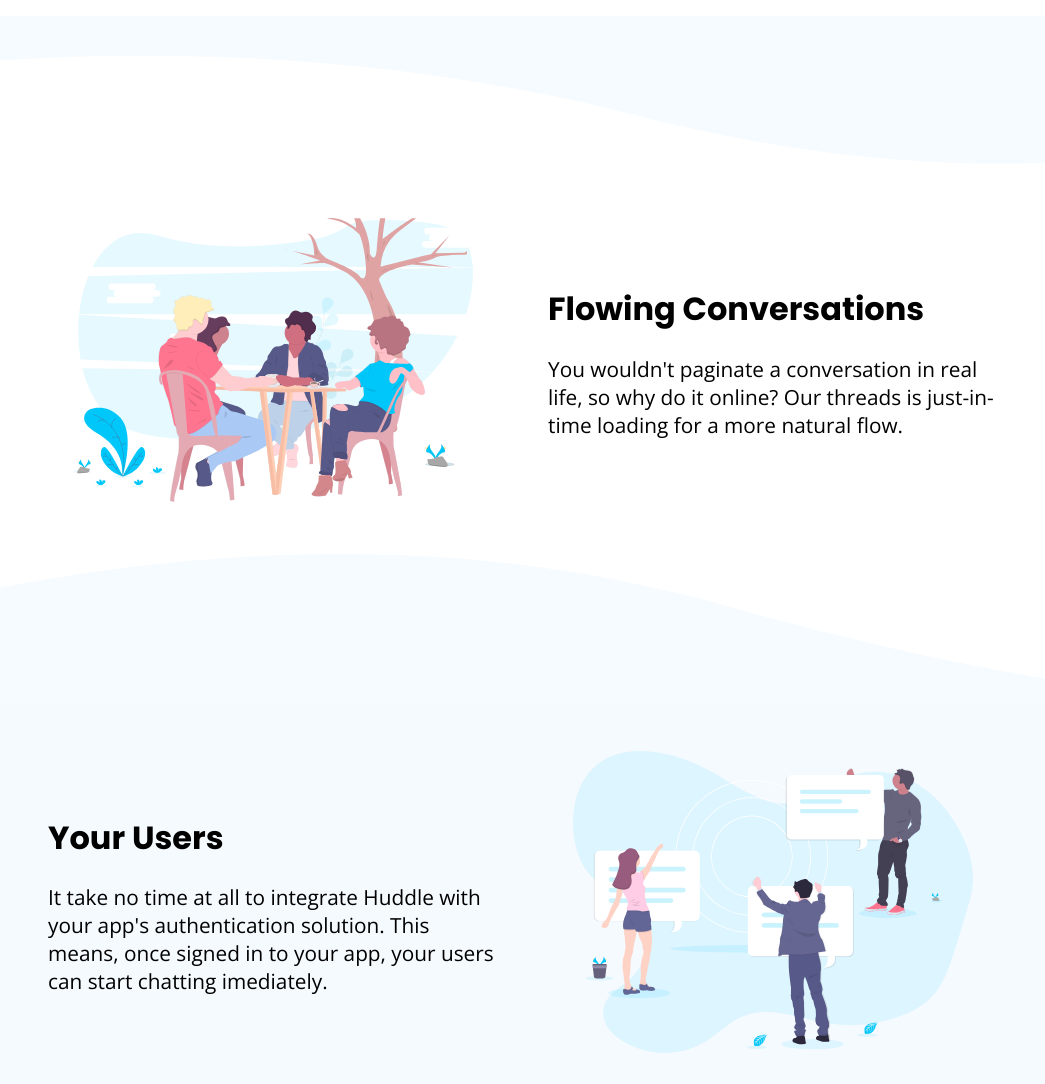
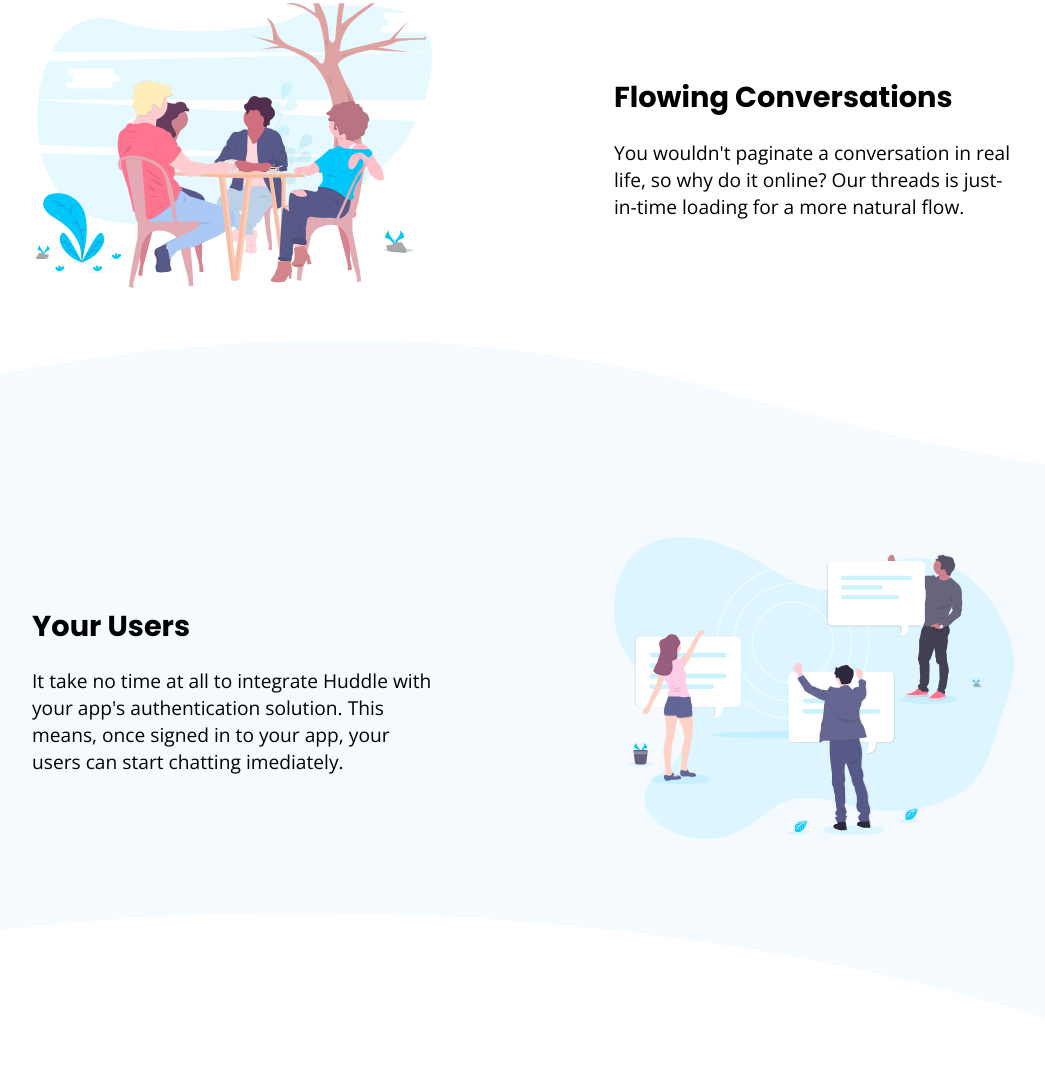
Before and after one commit to chilah/chingu-v8-toucans-team-11, a plain HTML site: page index.html in a window 1280 px wide. Shown: the part 775-1859 px from the top of the page, without its empty margins (117-1162 px from the left). Drawn offline with nearby package versions, Linux system fonts and the light colour scheme.

Commit message:
Add more responsive screen

```diff
--- a/style.css
+++ b/style.css
@@ -9,7 +9,7 @@ body {
 }
 
 .additional__img {
-  max-width: 400px;
+  width: 250px;
   margin: auto;
   padding: 1.5rem;
 }
@@ -18,7 +18,7 @@ body {
   width: 100%;
 }
 
-.additional__container {
+.grow__container {
   background-color: hsl(207, 100%, 98%);
   padding: 1.5rem 0;
 }
@@ -40,7 +40,6 @@ body {
 .additional__paragraph p {
   font-family: 'Open Sans',sans-serif;
   font-weight: 400;
-
 }
 
 .additional__bg-curve--top img{
@@ -88,45 +87,57 @@ body {
 }
 
 @media (min-width: 768px) {
-  .additional__container {
+  .grow__container, .flowing__container, .user__container {
     display: grid;
-    grid-template-columns: 500px 500px;
+    grid-template-columns: 350px 350px;
     justify-content: center;
+    grid-gap: 1rem;
   }
 
   .additional__img {
-    width: 500px;
+    width: 300px;
     order: 1;
   }
 
   .additional__paragraph {
     align-self: center;
     justify-self: center;
-    width: 450px;
+    width: 300px;
   }
   .additional__paragraph h1 {
     text-align: left;
-    font-size: 2rem;
+    font-size: 1.5rem;
   }
 
   .additional__paragraph p {
     text-align: left;
-    font-size: 1.3rem;
-  }
-
-  .flowing__container {
-    display: grid;
-    grid-template-columns: 500px 500px;
-    justify-content: center;
+    font-size: 1rem;
   }
 
   .flowing__container .additional__img {
     order: 0
   }
+}
 
-  .user__container {
-    display: grid;
-    grid-template-columns: 500px 500px;
-    justify-content: center;
+@media (min-width: 992px) {
+  .grow__container, .flowing__container, .user__container {
+    grid-template-columns: minmax(420px, 550px) minmax(420px, 550px);
+    grid-gap: 2rem;
+  }
+
+  .additional__img {
+    width: 400px;
+  }
+
+  .additional__paragraph {
+    width: 400px;
+  }
+
+  .additional__paragraph h1 {
+    font-size: 1.8rem;
+  }
+
+  .additional__paragraph p {
+    font-size: 1.2rem;
   }
 }
```
